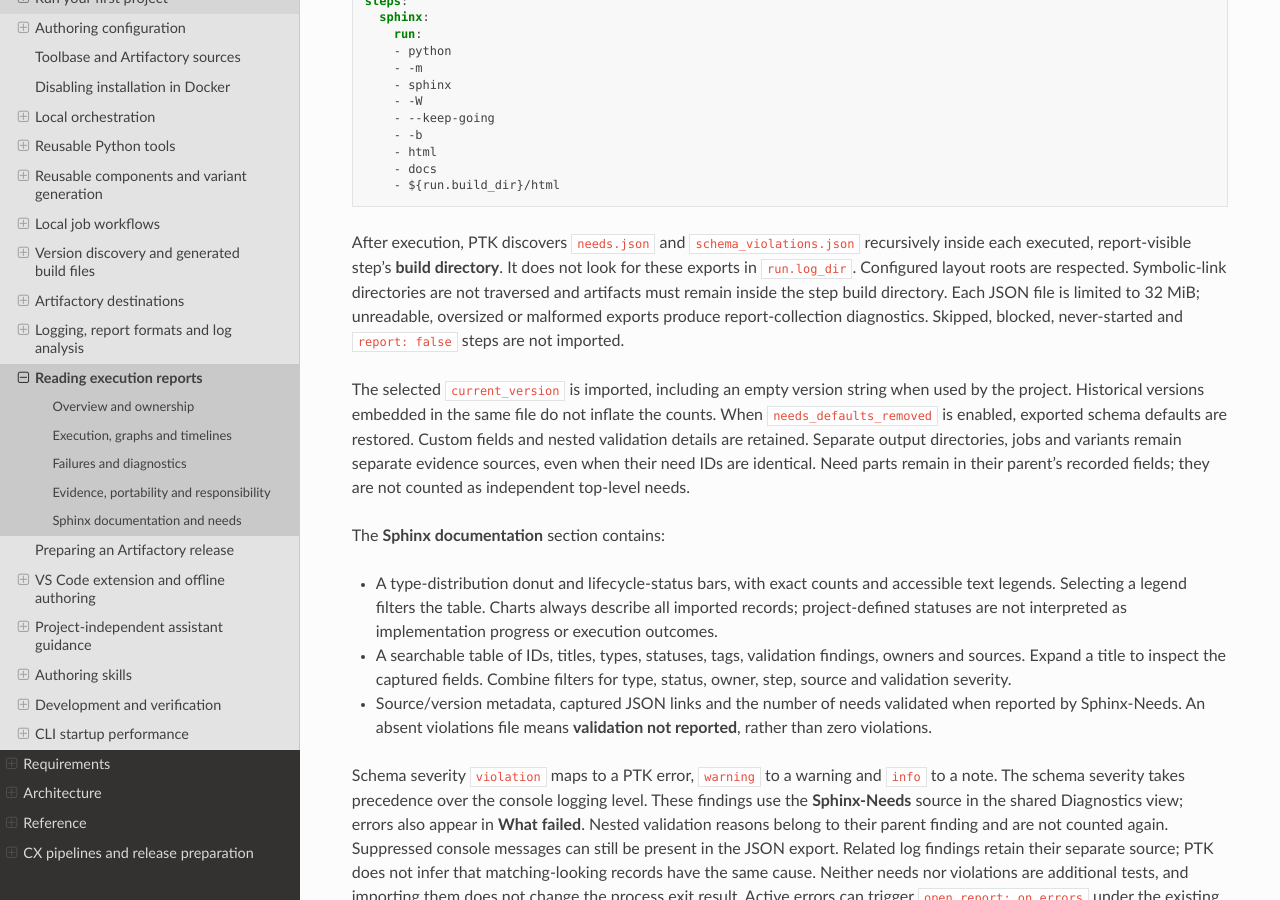
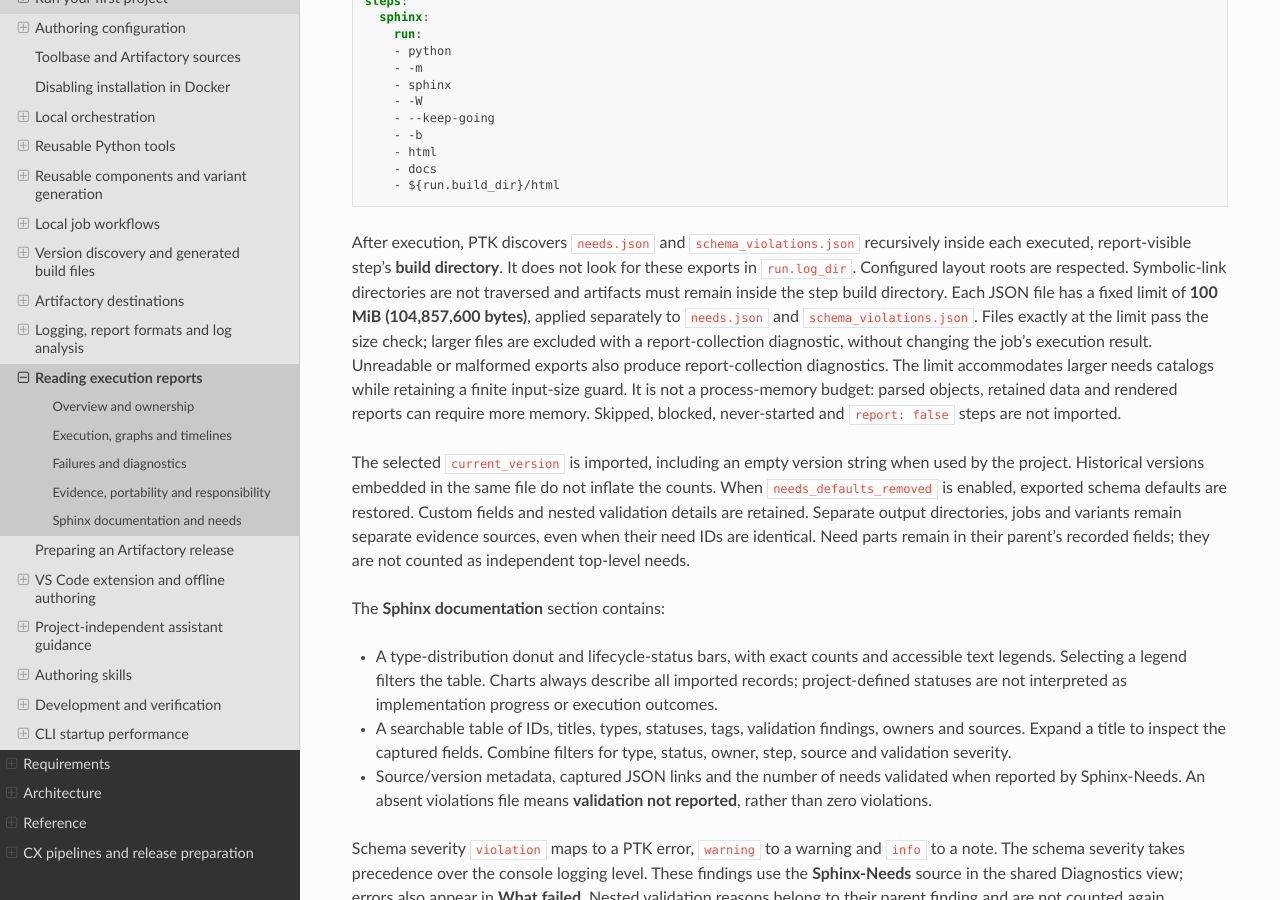
Before and after one commit to eadeva/dummy, a Sphinx documentation site: the page built from docs/guides/reports.rst, in a window 1280 px wide and 900 px high, scrolled down 2402 px. Built offline with Sphinx 7.4.7 and the Read the Docs theme 3.1.0, drawn with Linux system fonts in a browser that asks for light colours; pages that are not in the unit, such as notebooks, are missing from menus; cross-references to code outside the pages are shown as plain code.

Commit message:
Raise the Sphinx JSON artifact limit to 100 MiB and document its contract

```diff
--- a/docs/guides/reports.rst
+++ b/docs/guides/reports.rst
@@ -145,8 +145,14 @@ After execution, PTK discovers ``needs.json`` and ``schema_violations.json``
 recursively inside each executed, report-visible step's **build directory**.
 It does not look for these exports in ``run.log_dir``. Configured layout roots
 are respected. Symbolic-link directories are not traversed and artifacts must
-remain inside the step build directory. Each JSON file is limited to 32 MiB;
-unreadable, oversized or malformed exports produce report-collection diagnostics.
+remain inside the step build directory. Each JSON file has a fixed limit of
+**100 MiB (104,857,600 bytes)**, applied separately to ``needs.json`` and
+``schema_violations.json``. Files exactly at the limit pass the size check;
+larger files are excluded with a report-collection diagnostic, without changing
+the job's execution result. Unreadable or malformed exports also produce
+report-collection diagnostics. The limit accommodates larger needs catalogs
+while retaining a finite input-size guard. It is not a process-memory budget:
+parsed objects, retained data and rendered reports can require more memory.
 Skipped, blocked, never-started and ``report: false`` steps are not imported.
 
 The selected ``current_version`` is imported, including an empty version string
```
Also changed, not shown: docs/architecture/09-architecture-decisions.rst (+7 -2 lines), docs/requirements/software-reporting.rst (+8 -2 lines), 2 other files.
